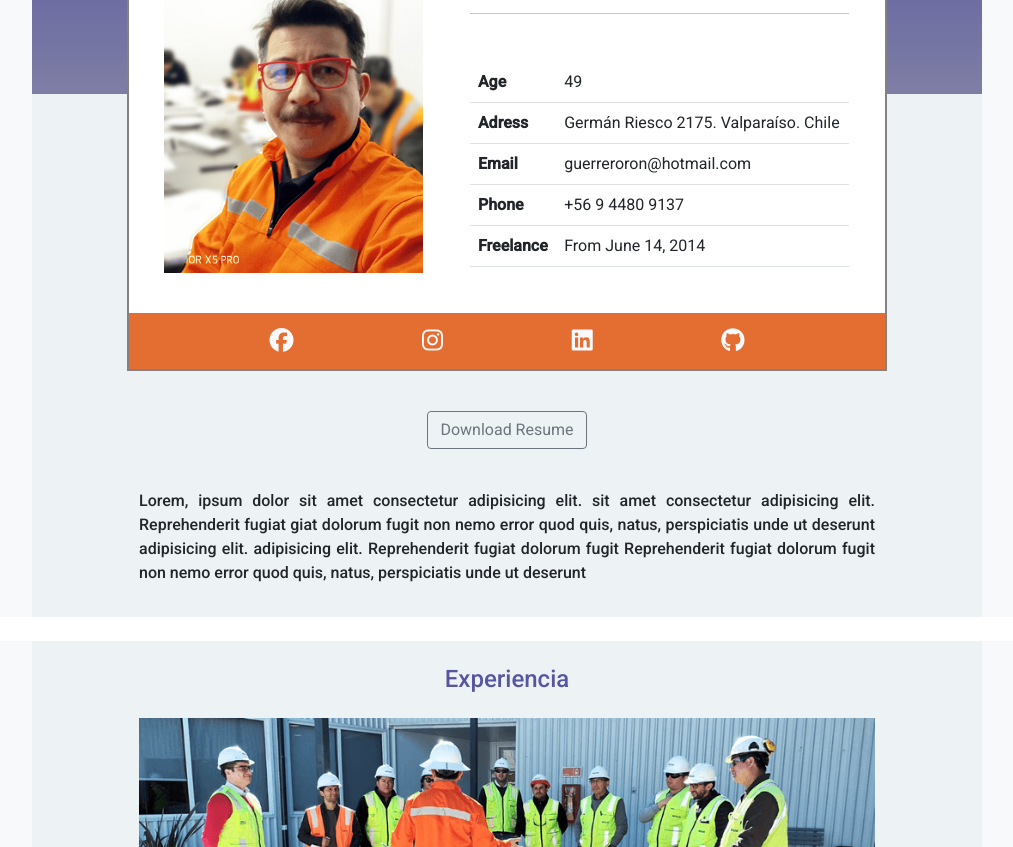
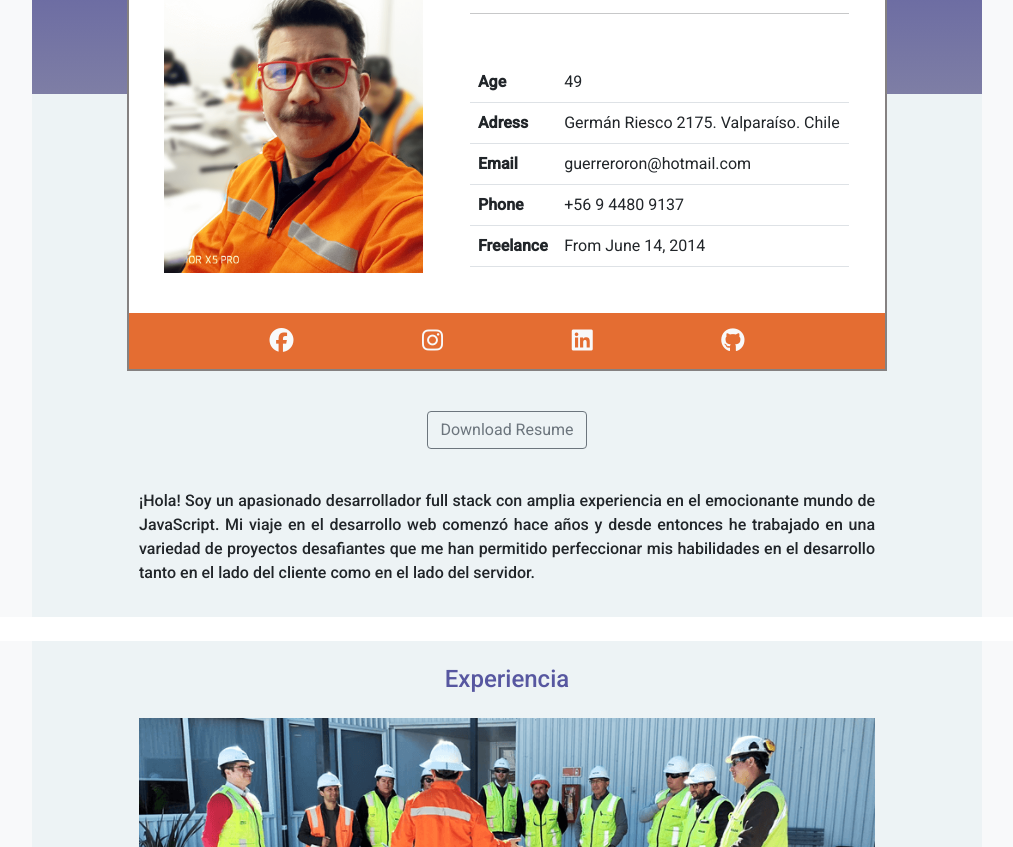
Before and after one commit to guerreroron/guerreroron.github.io, a plain HTML site: page index.html in a window 1280 px wide. Shown: the part 253-1100 px from the top of the page, without its empty margins (133-1146 px from the left). Drawn offline with nearby package versions, Linux system fonts and the light colour scheme.

Commit message:
se actualiza introducción del desarrollador

```diff
--- a/index.html
+++ b/index.html
@@ -171,7 +171,7 @@
 <!-- resumen -->
             <div class="col-8 resumen bg-col">
                 <h5 class="py-3 lh-base pb-4 fs-6">
-                    Lorem, ipsum dolor sit amet consectetur adipisicing elit. sit amet consectetur adipisicing elit. Reprehenderit fugiat giat dolorum fugit non nemo error quod quis, natus, perspiciatis unde ut deserunt adipisicing elit.  adipisicing elit. Reprehenderit fugiat dolorum fugit Reprehenderit fugiat dolorum fugit non nemo error quod quis, natus, perspiciatis unde ut deserunt
+                    ¡Hola! Soy un apasionado desarrollador full stack con amplia experiencia en el emocionante mundo de JavaScript. Mi viaje en el desarrollo web comenzó hace años y desde entonces he trabajado en una variedad de proyectos desafiantes que me han permitido perfeccionar mis habilidades en el desarrollo tanto en el lado del cliente como en el lado del servidor.
                 </h5>
             </div>
             <div class="col-1 bg-col"></div>
```
